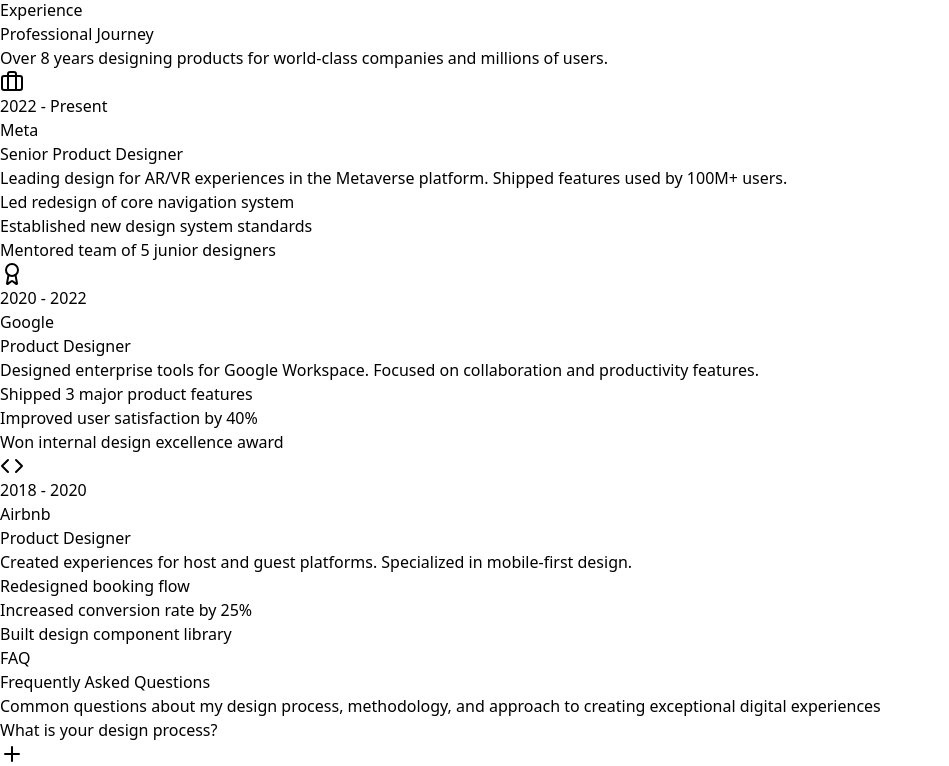
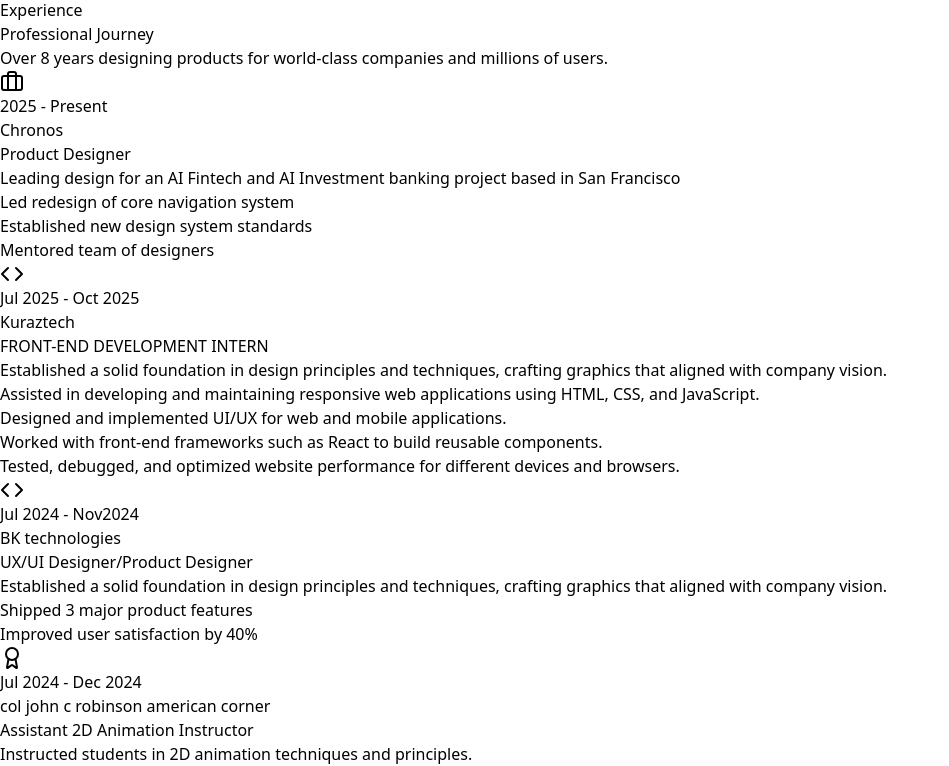
Before and after one commit to MelatGetachew/work-portfolio, a React (Vite) app: page / in a window 1280 px wide. Shown: the part 8594-9360 px from the top of the page, without its empty margins (0-949 px from the left). Built offline with nearby package versions, Linux system fonts and the light colour scheme.

Commit message:
version-2 ---2

```diff
--- a/src/components/UnifiedAbout.tsx
+++ b/src/components/UnifiedAbout.tsx
@@ -6,43 +6,57 @@
 
 const experiences = [
   {
-    year: "2022 - Present",
-    company: "Meta",
-    role: "Senior Product Designer",
-    description: "Leading design for AR/VR experiences in the Metaverse platform. Shipped features used by 100M+ users.",
+    year: "2025 - Present",
+    company: "Chronos",
+    role: "Product Designer",
+    description: "Leading design for an AI Fintech and AI Investment banking project based in San Francisco ",
     achievements: [
       "Led redesign of core navigation system",
       "Established new design system standards",
-      "Mentored team of 5 junior designers",
+      "Mentored team of designers",
     ],
     icon: Briefcase,
   },
   {
-    year: "2020 - 2022",
-    company: "Google",
-    role: "Product Designer",
-    description: "Designed enterprise tools for Google Workspace. Focused on collaboration and productivity features.",
+    year: "Jul 2025 - Oct 2025",
+    company: "Kuraztech",
+    role: "FRONT-END DEVELOPMENT INTERN",
+    description: "Established a solid foundation in design principles and techniques, crafting graphics that aligned with company vision.",
+    achievements: [
+      "Assisted in developing and maintaining responsive web applications using HTML, CSS, and JavaScript.",
+      "Designed and implemented UI/UX for web and mobile applications.",
+      "Worked with front-end frameworks such as React to build reusable components.",
+      "Tested, debugged, and optimized website performance for different devices and browsers.",
+
+    ],
+    icon:Code,
+  },
+  {
+    year: "Jul 2024 - Nov2024",
+    company: "BK technologies",
+    role: "UX/UI Designer/Product Designer",
+    description: "Established a solid foundation in design principles and techniques, crafting graphics that aligned with company vision.",
     achievements: [
       "Shipped 3 major product features",
       "Improved user satisfaction by 40%",
-      "Won internal design excellence award",
+      ,
+    ],
+    icon:Code,
+  },
+
+  {
+    year: "Jul 2024 - Dec 2024",
+    company: "col john c robinson american corner",
+    role: "Assistant 2D Animation Instructor",
+    description: "Instructed students in 2D animation techniques and principles.",
+    achievements: [
+      "Developed and delivered engaging animation curriculum",
+      "Mentored students in character design and storytelling",
+      "Created instructional materials for 2D animation courses",
     ],
     icon: Award,
   },
-  {
-    year: "2018 - 2020",
-    company: "Airbnb",
-    role: "Product Designer",
-    description: "Created experiences for host and guest platforms. Specialized in mobile-first design.",
-    achievements: [
-      "Redesigned booking flow",
-      "Increased conversion rate by 25%",
-      "Built design component library",
-    ],
-    icon: Code,
-  },
 ];
-
 const skills = [
   "UI/UX Design",
   "Product Strategy",
```
